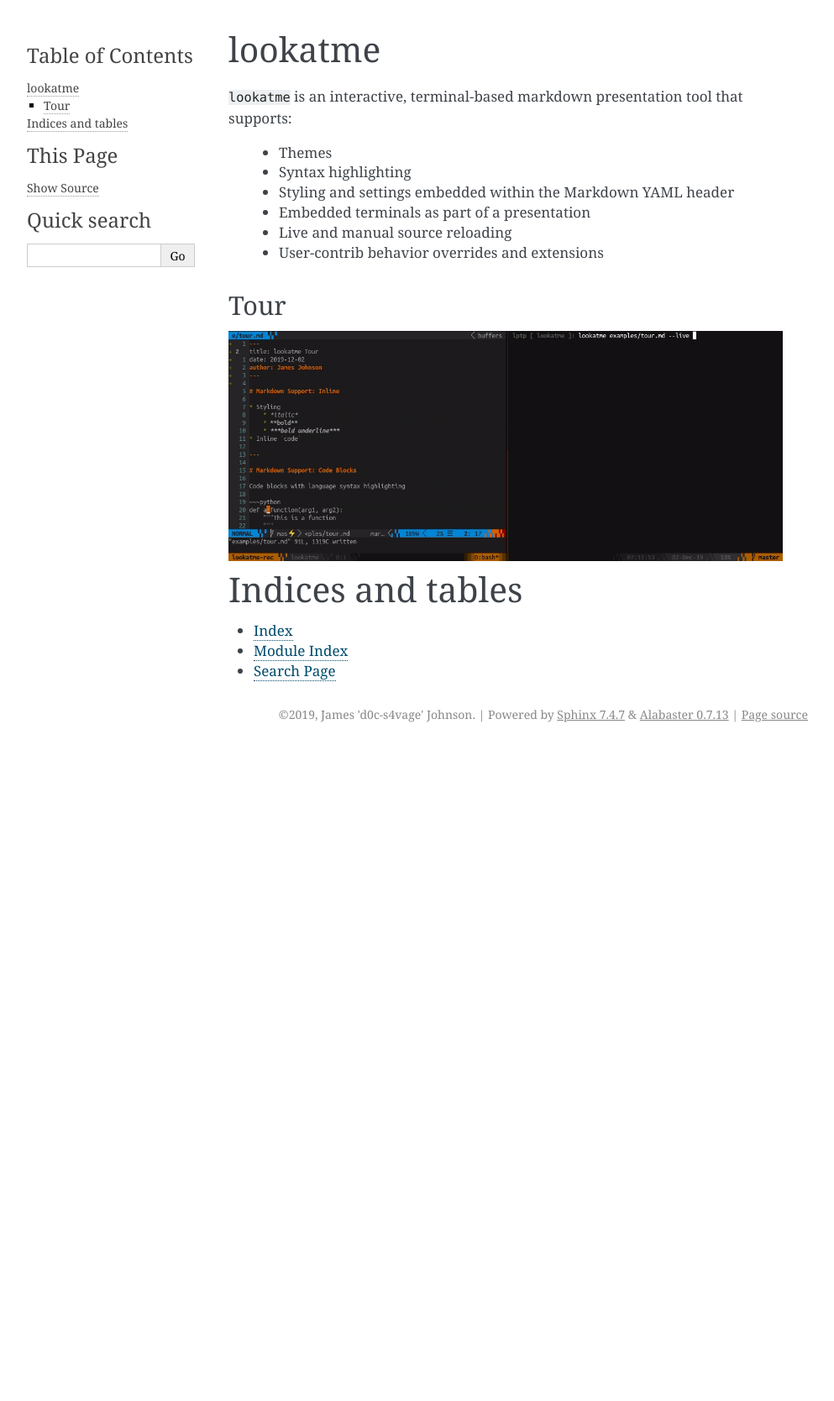
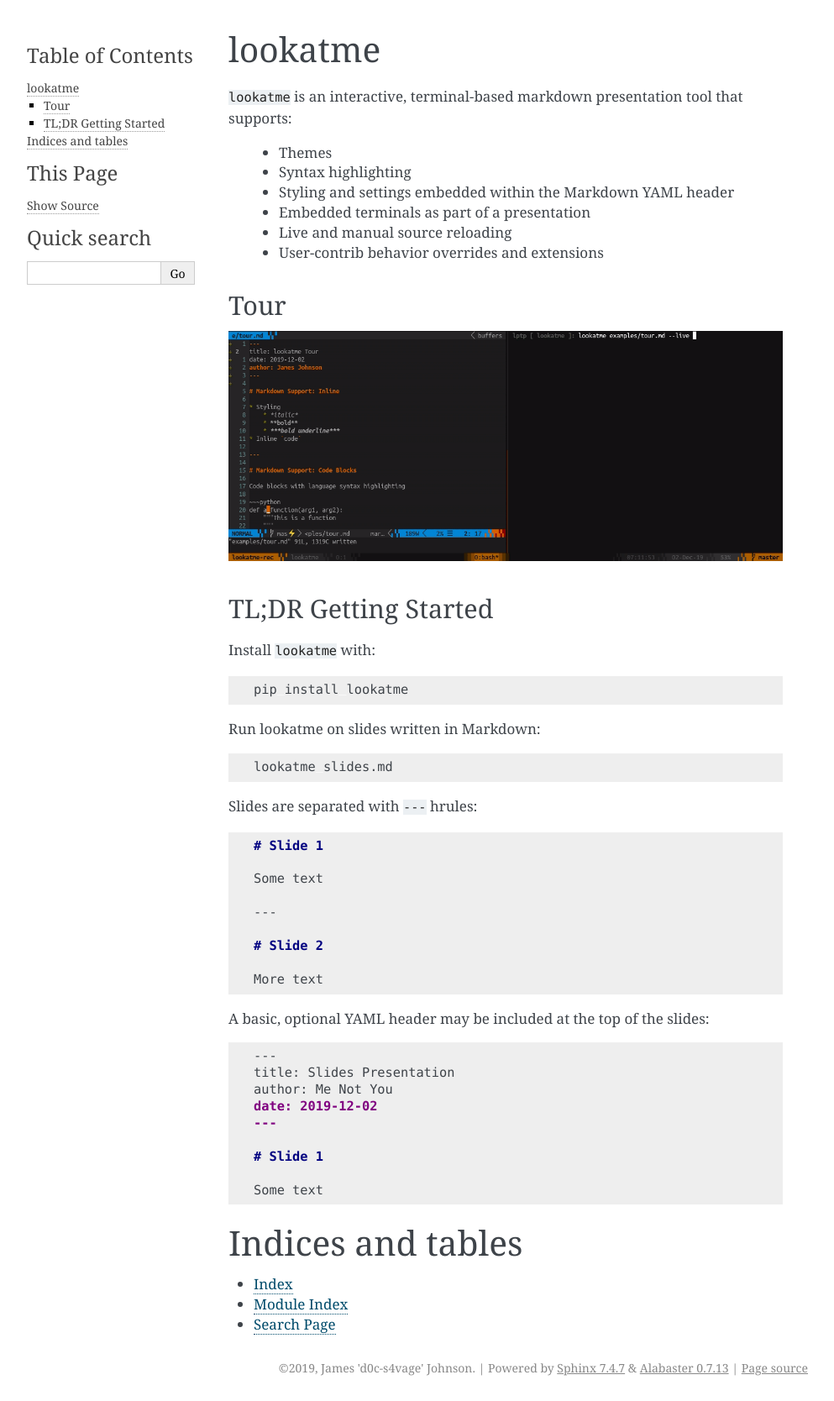
Before and after one commit to d0c-s4vage/lookatme, a Sphinx documentation site: the page built from docs/source/index.rst, in a window 1280 px wide. Shown: the whole page at 84% size, without its empty margins (148-1141 px from the left). Built offline with Sphinx 7.4.7, drawn with Linux system fonts in a browser that asks for light colours; before the commit the page ends 900 px from its top, so only the background shows below that.

Commit message:
Updated documentation

```diff
--- a/docs/source/index.rst
+++ b/docs/source/index.rst
@@ -23,6 +23,49 @@
   :width: 800
   :alt: Tour Gif
 
+TL;DR Getting Started
+---------------------
+
+Install ``lookatme`` with:
+
+.. code-block:: bash
+
+    pip install lookatme
+
+Run lookatme on slides written in Markdown:
+
+.. code-block:: bash
+
+    lookatme slides.md
+
+Slides are separated with ``---`` hrules:
+
+.. code-block:: markdown
+
+    # Slide 1
+
+    Some text
+
+    ---
+
+    # Slide 2
+
+    More text
+
+A basic, optional YAML header may be included at the top of the slides:
+
+.. code-block:: markdown
+
+    ---
+    title: Slides Presentation
+    author: Me Not You
+    date: 2019-12-02
+    ---
+
+    # Slide 1
+
+    Some text
+
 
 Indices and tables
 ==================
```
Also changed, not shown: examples/tour.md (+10 -8 lines).
